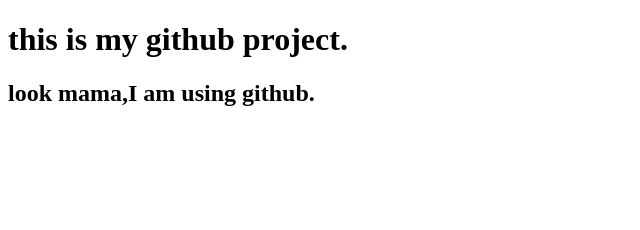
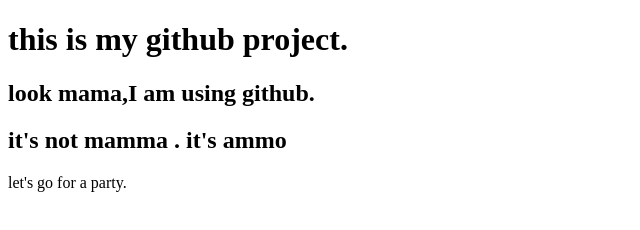
Before and after one commit to numaan119/my-first-website, a plain HTML site: page index.html in a window 1280 px wide. Shown: the whole page, without its empty margins (0-640 px from the left). Drawn offline with Linux system fonts and the light colour scheme.

Commit message:
there is a change.

```diff
--- a/index.html
+++ b/index.html
@@ -11,5 +11,7 @@
         this is my github project.
     </h1>
     <h2>look mama,I am using github.</h2>
+    <h2>it's not mamma . it's ammo</h2>
+    <p>let's go for a party.</p>
 </body>
 </html>
```
